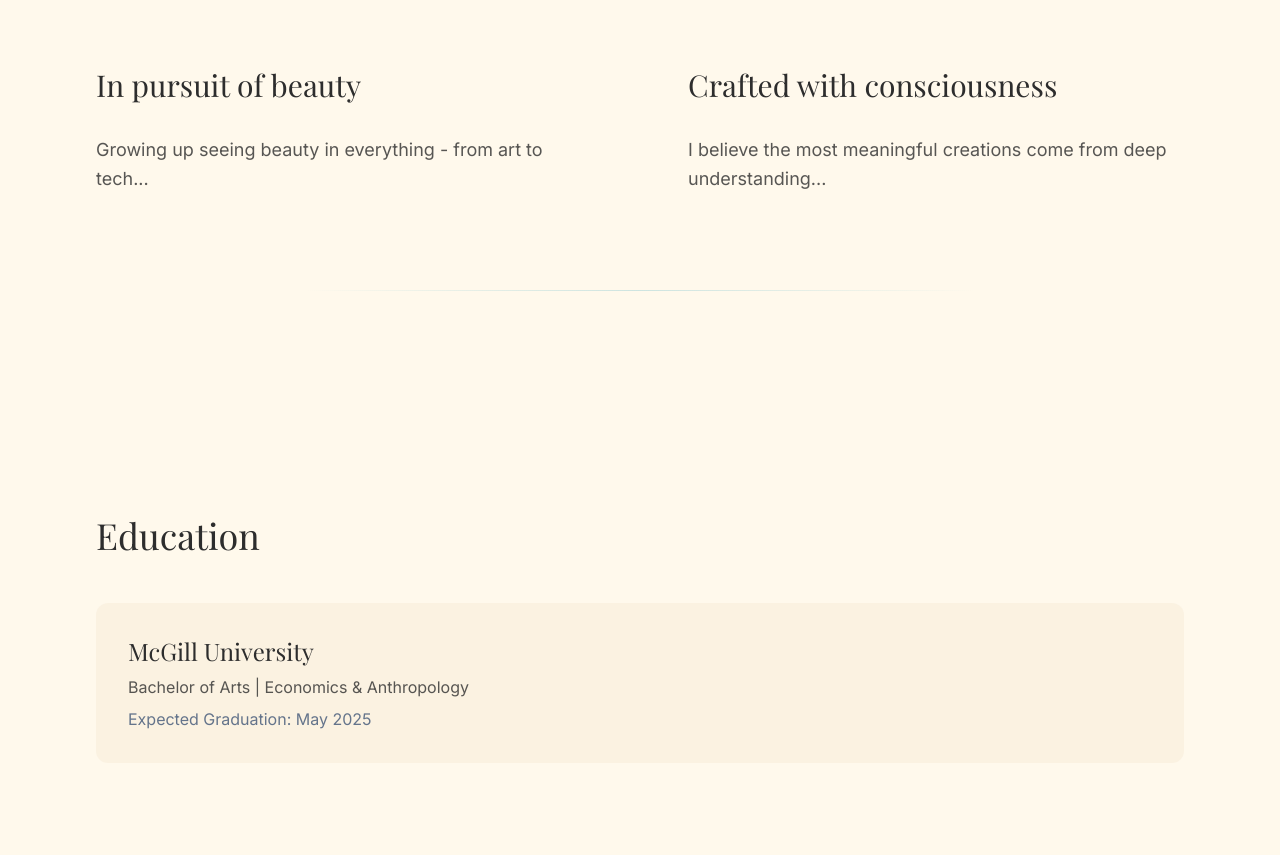
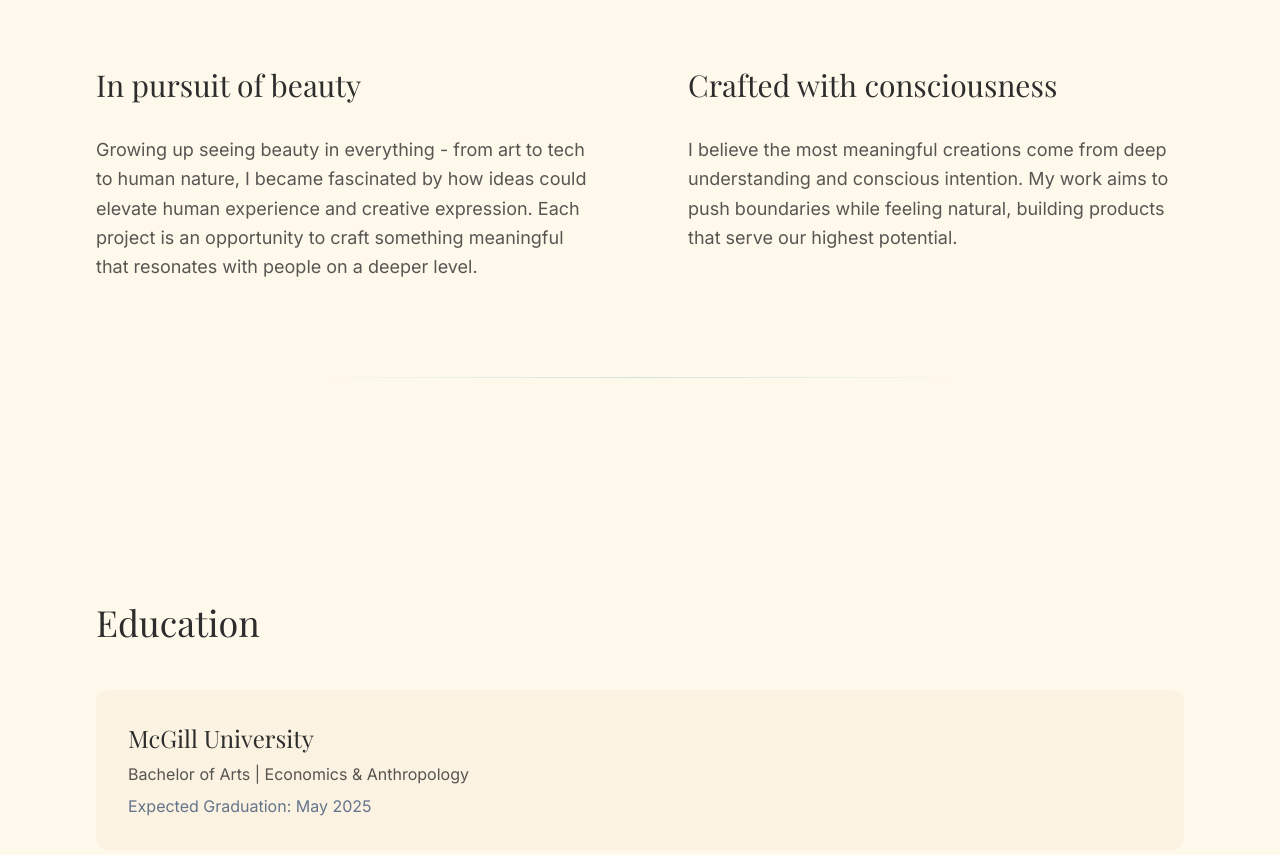
Before and after one commit to eleventhavenue/Portfolio, a React (Create React App) app: page / in a window 1280 px wide. Shown: the part 3740-4595 px from the top of the page. Built offline with nearby package versions, Linux system fonts and the light colour scheme; a web font is replaced by a local one.

Commit message:
idk where it went

```diff
--- a/src/App.tsx
+++ b/src/App.tsx
@@ -137,7 +137,7 @@ export default function Home() {
                   In pursuit of beauty
                 </h3>
                 <p className="text-light-text/80 dark:text-gray-300 leading-relaxed text-lg">
-                  Growing up seeing beauty in everything - from art to tech...
+                Growing up seeing beauty in everything - from art to tech to human nature, I became fascinated by how ideas could elevate human experience and creative expression. Each project is an opportunity to craft something meaningful that resonates with people on a deeper level.
                 </p>
               </motion.div>
 
@@ -151,7 +151,7 @@ export default function Home() {
                   Crafted with consciousness
                 </h3>
                 <p className="text-light-text/80 dark:text-gray-300 leading-relaxed text-lg">
-                  I believe the most meaningful creations come from deep understanding...
+                I believe the most meaningful creations come from deep understanding and conscious intention. My work aims to push boundaries while feeling natural, building products that serve our highest potential.
                 </p>
               </motion.div>
             </div>
```
